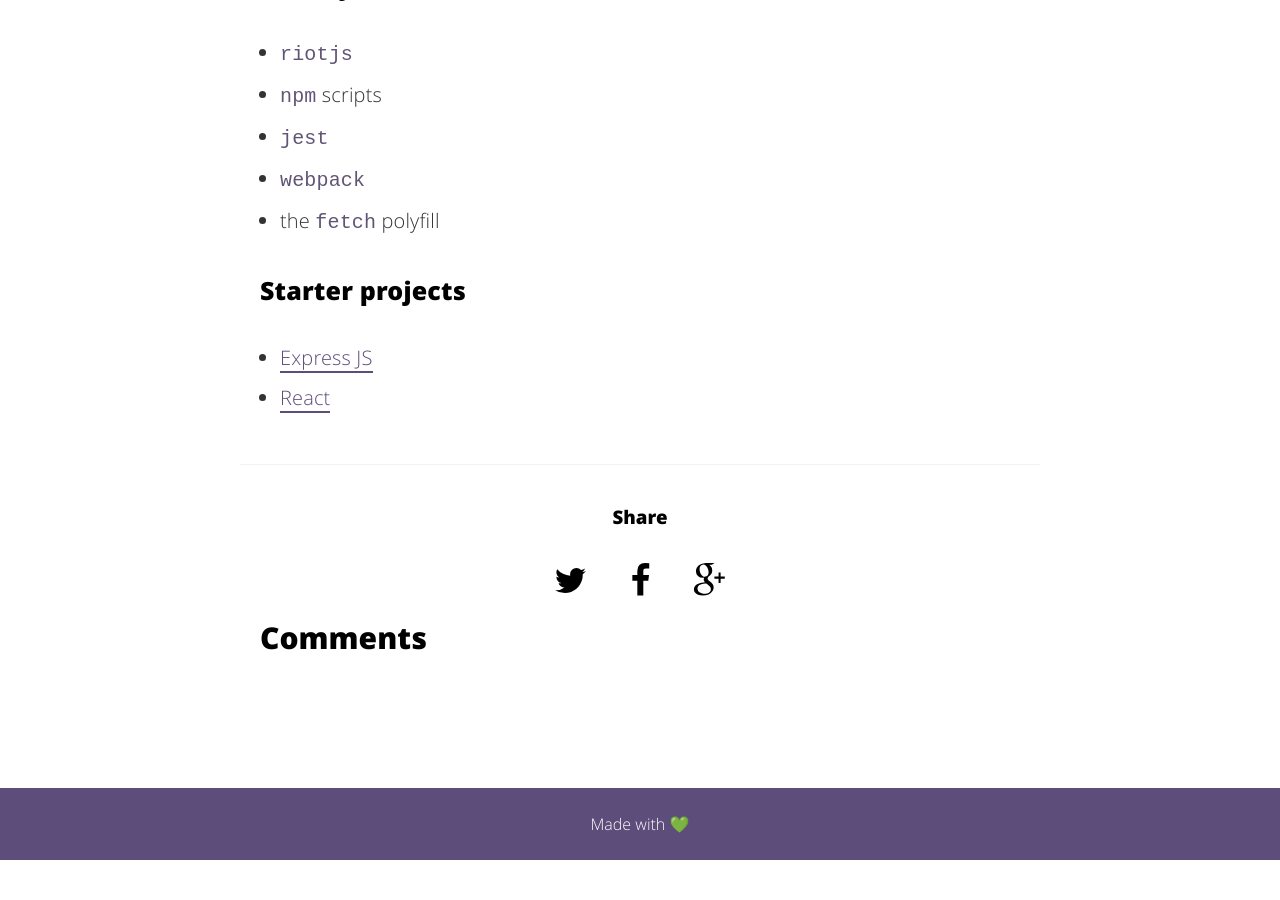
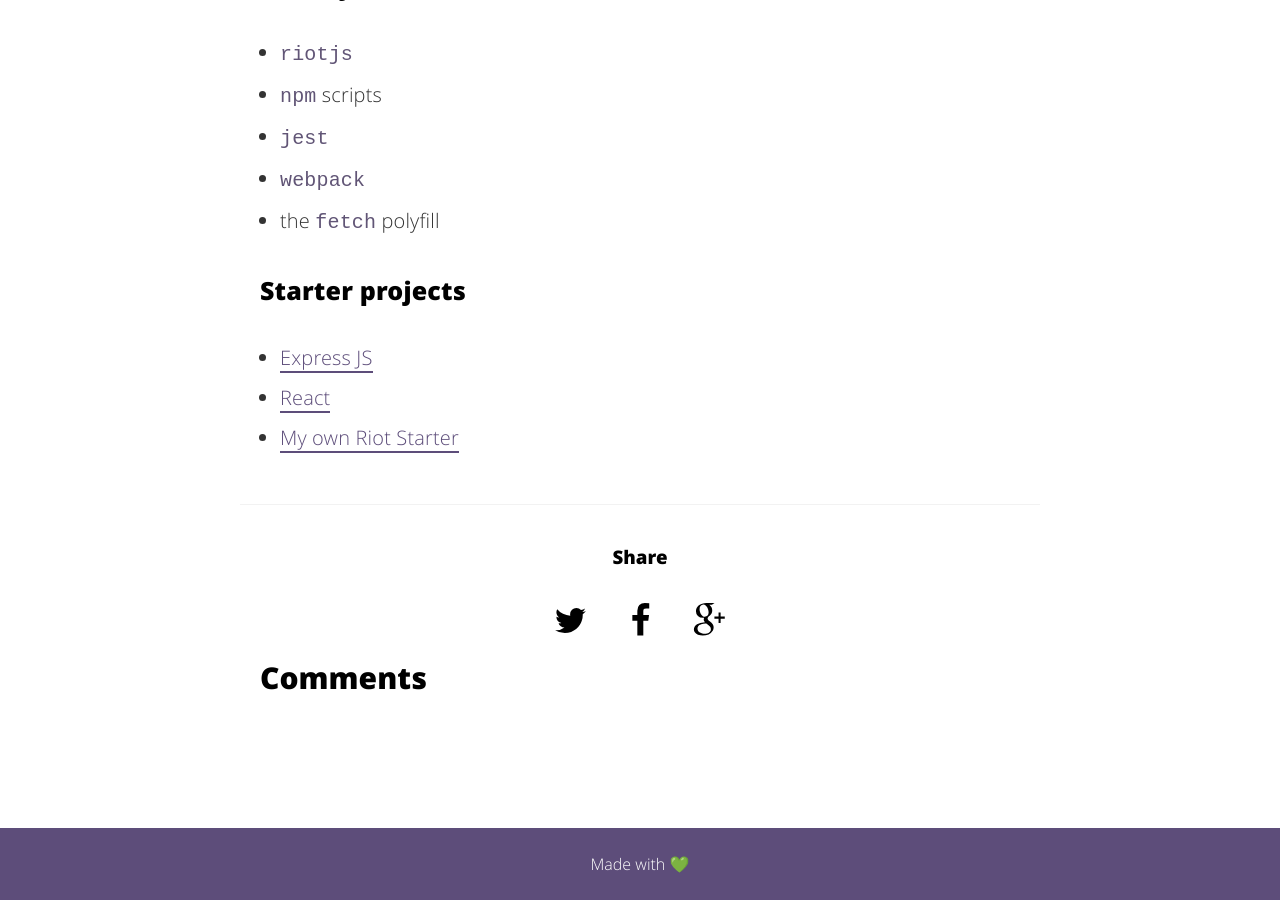
Before and after one commit to butlersrepos/butlersrepos.github.io, a Jekyll site: the page built from _posts/2017-04-18-js-workflow.md, in a window 1280 px wide and 900 px high, scrolled down 2935 px. Built offline with Jekyll 4.4.1, drawn with Linux system fonts in a browser that asks for light colours; comment, search, counter and statistics services are not loaded; before the commit the page ends 3795 px from its top, so only the background shows below that.

Commit message:
Added my own riot starter project to the links of an article

```diff
--- a/_posts/2017-04-18-js-workflow.md
+++ b/_posts/2017-04-18-js-workflow.md
@@ -54,3 +54,4 @@ Take this notion to an extreme if you can. Anytime you encounter something rout,
 ### Starter projects
 - <a href="https://expressjs.com/en/starter/generator.html">Express JS</a>
 - <a href="https://github.com/facebookincubator/create-react-app">React</a>
+- <a href="https://github.com/butlersrepos/riot-web-starter">My own Riot Starter</a>
```
